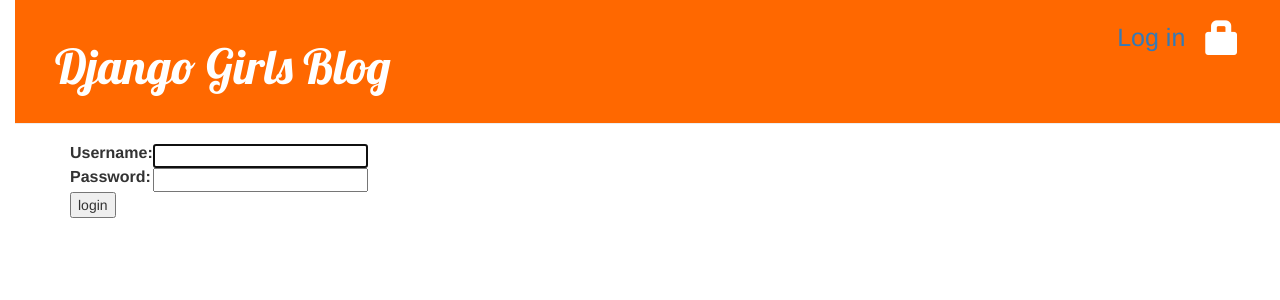
After one commit to MCamposRom/my-first-blog, a Django app: page /acount/login/ in a window 1280 px wide. The commit adds this page. Shown: the top 300 px of the page. Run offline with Django 3.2, Linux system fonts and the light colour scheme; some libraries are stand-ins or nearby versions.

Commit message:
Login-Logout

```diff
--- a/blog/static/css/blog.css
+++ b/blog/static/css/blog.css
@@ -23,6 +23,11 @@
 .page-header h1, .page-header h1 a, .page-header h1 a:visited, .page-header h1 a:active {
     color: #ffffff;
     font-size:36pt;
+    text-decoration: none;
+}
+.page-header h1 p {
+    color: #ffffff;
+    font-size:5pt;
     text-decoration: none;
 }
 .content{
--- a/blog/templates/blog/base.html
+++ b/blog/templates/blog/base.html
@@ -13,6 +13,10 @@
         {% if user.is_authenticated %}
             <a href="{% url 'blog:post-new' %}" class="top-menu"><span class="glyphicon glyphicon-plus"></span></a>
             <a href="{% url 'blog:post-draft-list' %}" class="top-menu"><span class="glyphicon glyphicon-edit"></span></a>
+            <small><p class="top-menu">Hello {{ user.username }} <small>(<a href="{% url 'logout' %}">Log out</a>)</small></p></small>
+        {% else %}
+            <a href="{% url 'login' %}" class="top-menu"><span class="glyphicon glyphicon-lock"></span></a>
+            <p class="top-menu"> <small><small><a href="{% url 'login' %}"> Log in </a></small></small></p>
         {% endif %}
         <h1><a href="/">Django Girls Blog</a></h1>
     </div>
--- /dev/null
+++ b/blog/templates/registration/login.html
@@ -0,0 +1,24 @@
+{% extends "blog/base.html" %}
+
+{% block content %}
+    {% if form.errors %}
+        <p>Your username and password didn't match. Please try again.</p>
+    {% endif %}
+
+    <form method="post" action="{% url 'login' %}">
+    {% csrf_token %}
+        <table>
+        <tr>
+            <td>{{ form.username.label_tag }}</td>
+            <td>{{ form.username }}</td>
+        </tr>
+        <tr>
+            <td>{{ form.password.label_tag }}</td>
+            <td>{{ form.password }}</td>
+        </tr>
+        </table>
+
+        <input type="submit" value="login" />
+        <input type="hidden" name="next" value="{{ next }}" />
+    </form>
+{% endblock %}
--- a/blog/views.py
+++ b/blog/views.py
@@ -2,6 +2,7 @@
 from django.shortcuts import render, get_object_or_404, redirect
 from .models import Post
 from .forms import PostForm
+from django.contrib.auth.decorators import login_required
 
 # Create your views here.
 
@@ -13,6 +14,7 @@
     post = get_object_or_404(Post, pk=pk)
     return render(request, 'blog/post_detail.html', {'post': post})
 
+@login_required
 def post_new(request):
     if request.method == "POST":
         form = PostForm(request.POST)
@@ -25,6 +27,7 @@
         form = PostForm()
     return render(request, 'blog/post_edit.html', {'form': form})
 
+@login_required
 def post_edit(request, pk):
     post = get_object_or_404(Post, pk=pk)
     if request.method == "POST":
@@ -43,11 +46,13 @@
     posts = Post.objects.filter(published_date__isnull=True).order_by('created_date')
     return render(request, 'blog/post_draft_list.html', {'posts': posts})
 
+@login_required
 def post_publish(request, pk):
     post = get_object_or_404(Post, pk=pk)
     post.publish()
     return redirect('blog:post-detail', pk=pk)
 
+@login_required
 def post_remove(request, pk):
     post = get_object_or_404(Post, pk=pk)
     post.delete()
--- a/mysite/settings.py
+++ b/mysite/settings.py
@@ -26,6 +26,8 @@
 DEBUG = True
 
 ALLOWED_HOSTS = ['mcamposrom.pythonanywhere.com','127.0.0.1']
+
+LOGIN_REDIRECT_URL = '/'
 
 SILENCED_SYSTEM_CHECKS = [
     'admin.E408',
--- a/mysite/urls.py
+++ b/mysite/urls.py
@@ -1,5 +1,7 @@
 from django.conf.urls import include, url
 from django.contrib import admin
+from django.contrib.auth import views
+#from django.urls import include, path
 
 urlpatterns = [
     # Examples:
@@ -7,5 +9,12 @@
     # url(r'^blog/', include('blog.urls')),
 
     url(r'^admin/', admin.site.urls),
+    url('acount/login/', views.LoginView.as_view(), name='login'),
     url('', include('blog.urls')),
+    url('accounts/logout/', views.LogoutView.as_view(next_page='/'), name='logout'),
+    #path('admin/', admin.site.urls),
+    #path('accounts/login/', views.LoginView.as_view(), name='login'),
+    #path('', include('blog.urls')),
+    #path('accounts/logout/', views.LogoutView.as_view(next_page='/'), name='logout'),
+
 ]
```
Also changed, not shown: blog/models.py (+14 -0 lines).
